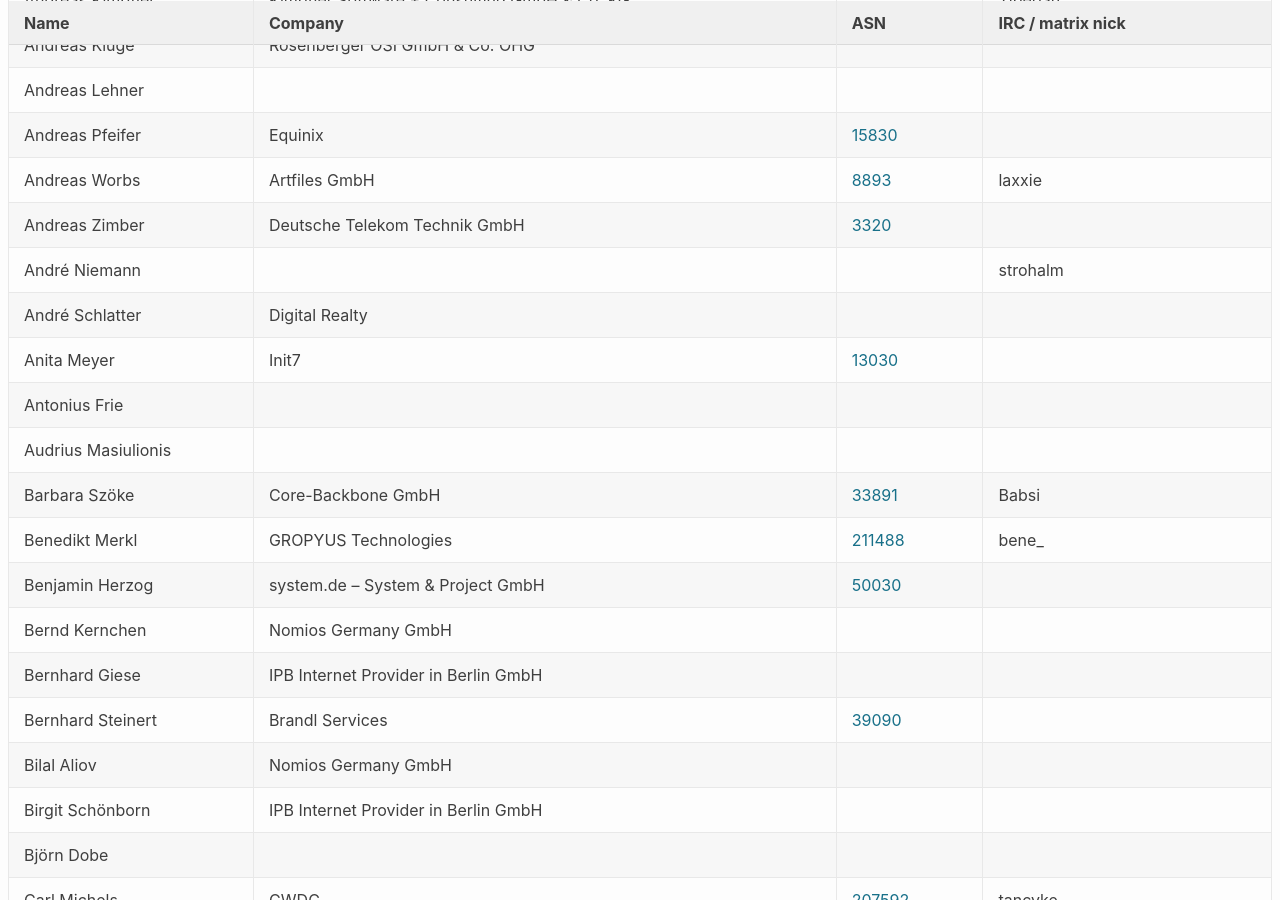
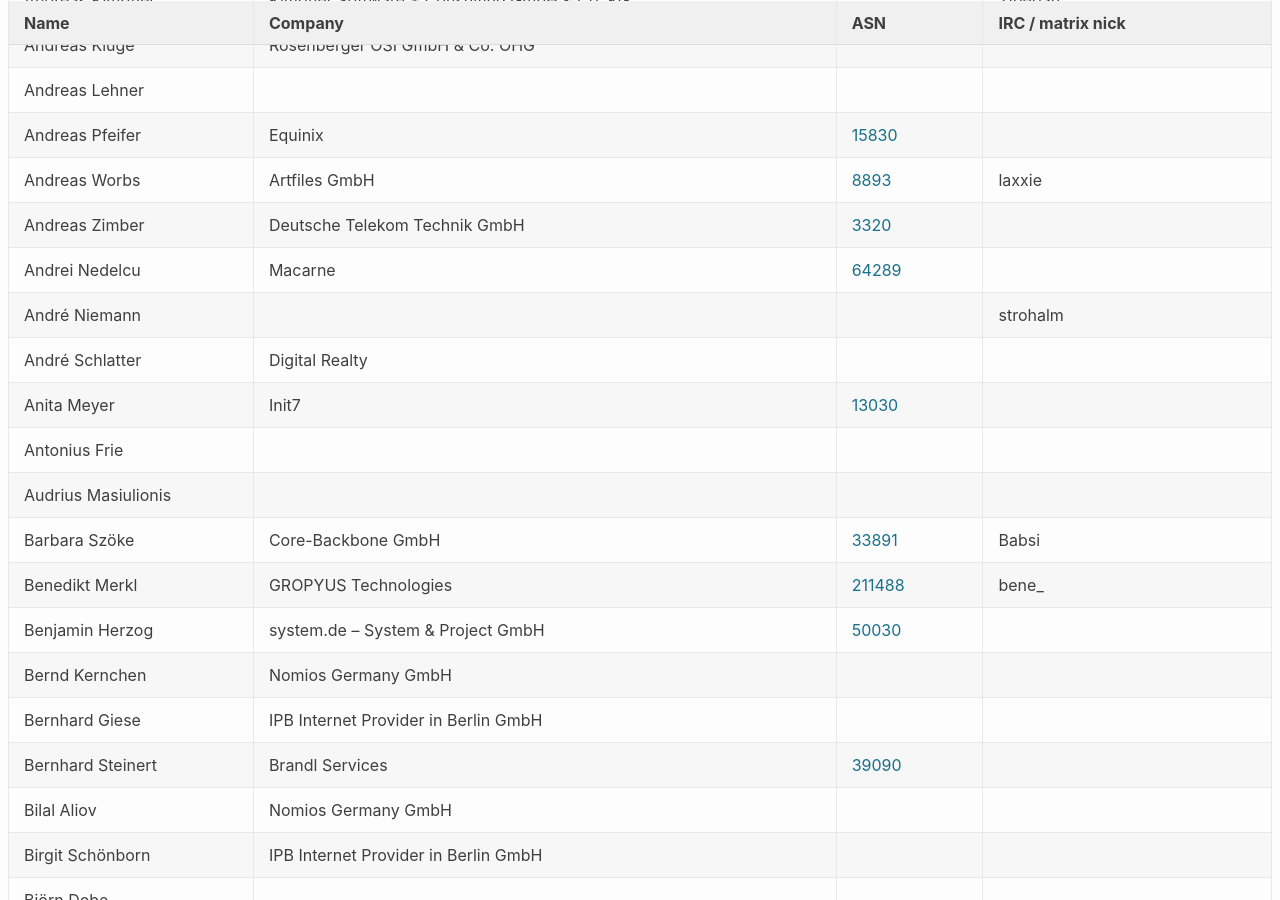
Before and after one commit to denog/pretix-attendeelist, a Jekyll site: the page built from denog16/index.markdown, in a window 1280 px wide and 900 px high, scrolled down 1033 px. Built offline with Jekyll 4.4.1, drawn with Linux system fonts in a browser that asks for light colours.

Commit message:
Latest data: Thu Oct 10 09:30:47 UTC 2024

```diff
--- a/_data/attendees_denog16_onsite.json
+++ b/_data/attendees_denog16_onsite.json
@@ -144,6 +144,12 @@
     "asn": "3320"
   },
   {
+    "name": "Andrei Nedelcu",
+    "company": "Macarne",
+    "irc": null,
+    "asn": "64289"
+  },
+  {
     "name": "André Niemann",
     "company": null,
     "irc": "strohalm",
```
